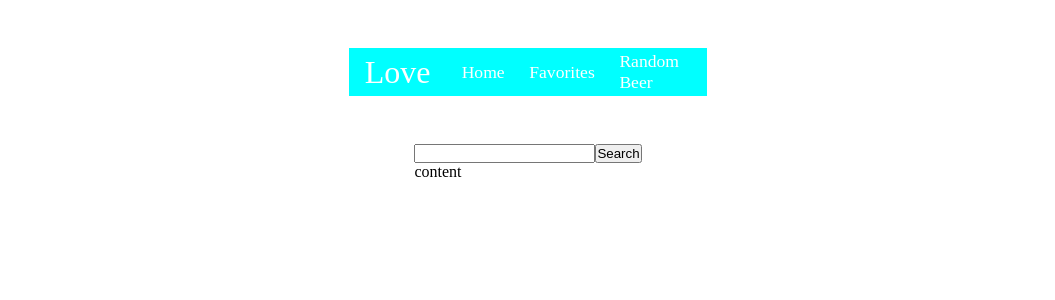
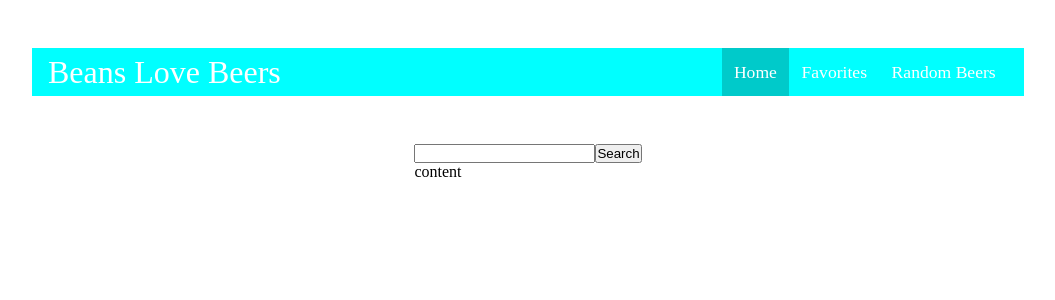
Before and after one commit to yabandzhiev/beers, a React (Create React App) app: page / in a window 1280 px wide. Shown: the top 300 px of the page, without its empty margins (112-1167 px from the left). Built offline with nearby package versions, Linux system fonts and the light colour scheme.

Commit message:
add outlet, fix styling

```diff
--- a/src/components/Header/Header.jsx
+++ b/src/components/Header/Header.jsx
@@ -1,18 +1,34 @@
+import { NavLink, Outlet } from "react-router-dom";
+
 import "./Header.scss";
 
 const Header = () => {
   return (
+    <>
       <div className="header">
         <div className="header__bar">
           <span className="header__bar--logo">Beans Love Beers</span>
 
           <div className="header__bar--buttons">
+            <NavLink
+              className={({ isActive }) => (isActive ? "active" : "")}
+              to="/"
+            >
               <span>Home</span>
+            </NavLink>
+
+            <NavLink to="favourites">
               <span>Favorites</span>
-          <span>Random Beer</span>
+            </NavLink>
+
+            <NavLink to="random">
+              <span>Random Beers</span>
+            </NavLink>
           </div>
         </div>
       </div>
+      <Outlet />
+    </>
   );
 };
 
--- a/src/components/Header/Header.scss
+++ b/src/components/Header/Header.scss
@@ -1,3 +1,5 @@
+@import "../../constants/variables.scss";
+
 .header {
   display: flex;
   justify-content: center;
@@ -6,13 +8,13 @@
   .header__bar {
     display: flex;
     justify-content: space-between;
-    width: 60%;
+    width: 60em;
     height: 3em;
     margin: 3em 0;
     align-items: center;
-    background-color: cyan;
+    background-color: $--color-cyan;
     padding: 0 1em;
-    color: white;
+    color: $--color-white;
     overflow: hidden;
 
     &--logo {
@@ -27,15 +29,20 @@
       align-self: stretch;
       align-items: center;
 
-      span {
-        display: flex;
-        align-items: center;
-        height: 100%;
-        padding: 0 0.7em;
+      a {
+        align-self: stretch;
+        color: $--color-white;
+
+        span {
+          display: flex;
+          align-items: center;
+          height: 100%;
+          padding: 0 0.7em;
+        }
 
         &.active,
         &:hover {
-          background-color: rgb(0, 202, 202);
+          background-color: $--color-hover;
         }
       }
     }
```
Lines whose indentation alone changed are shown as unchanged.
